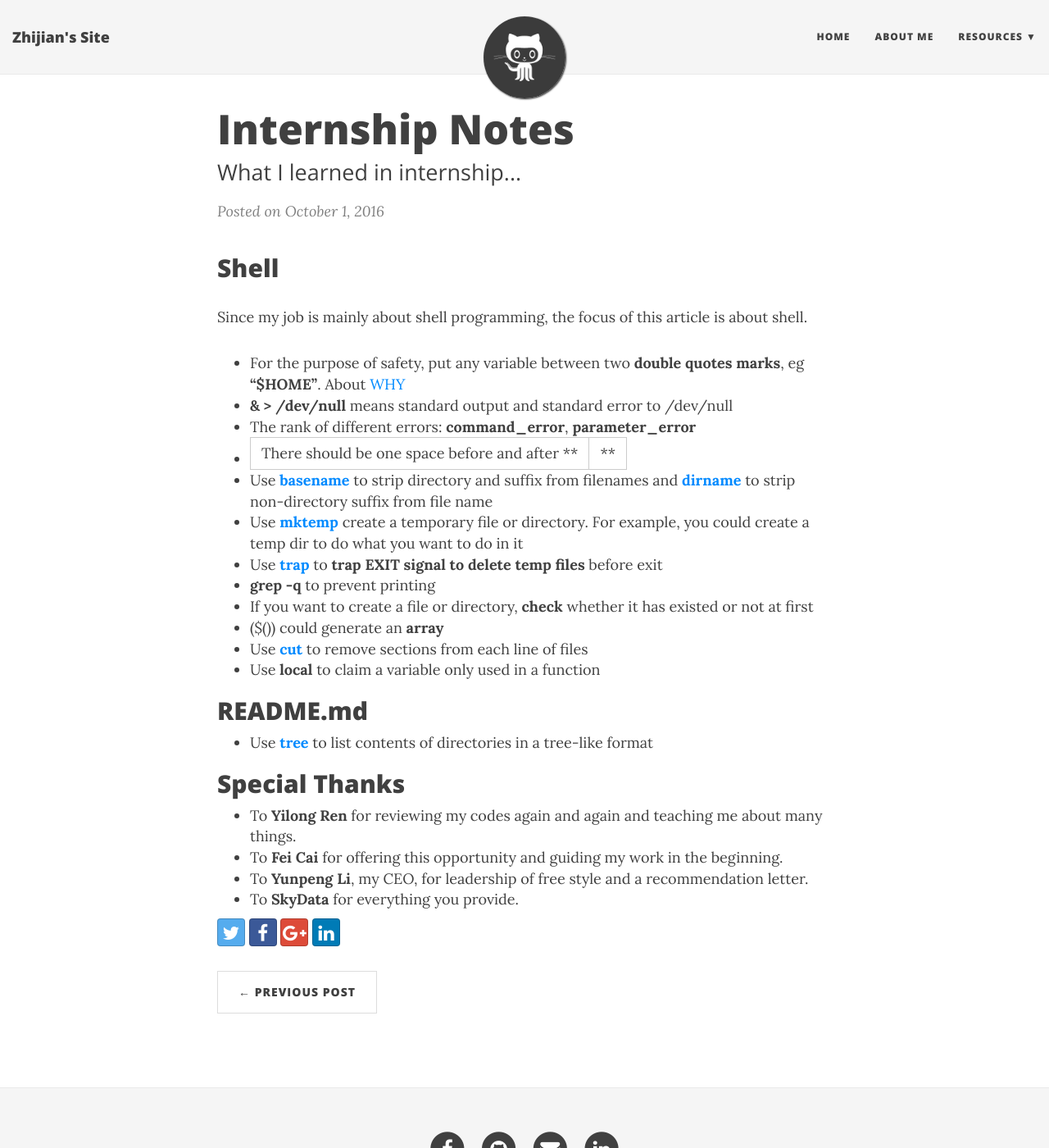
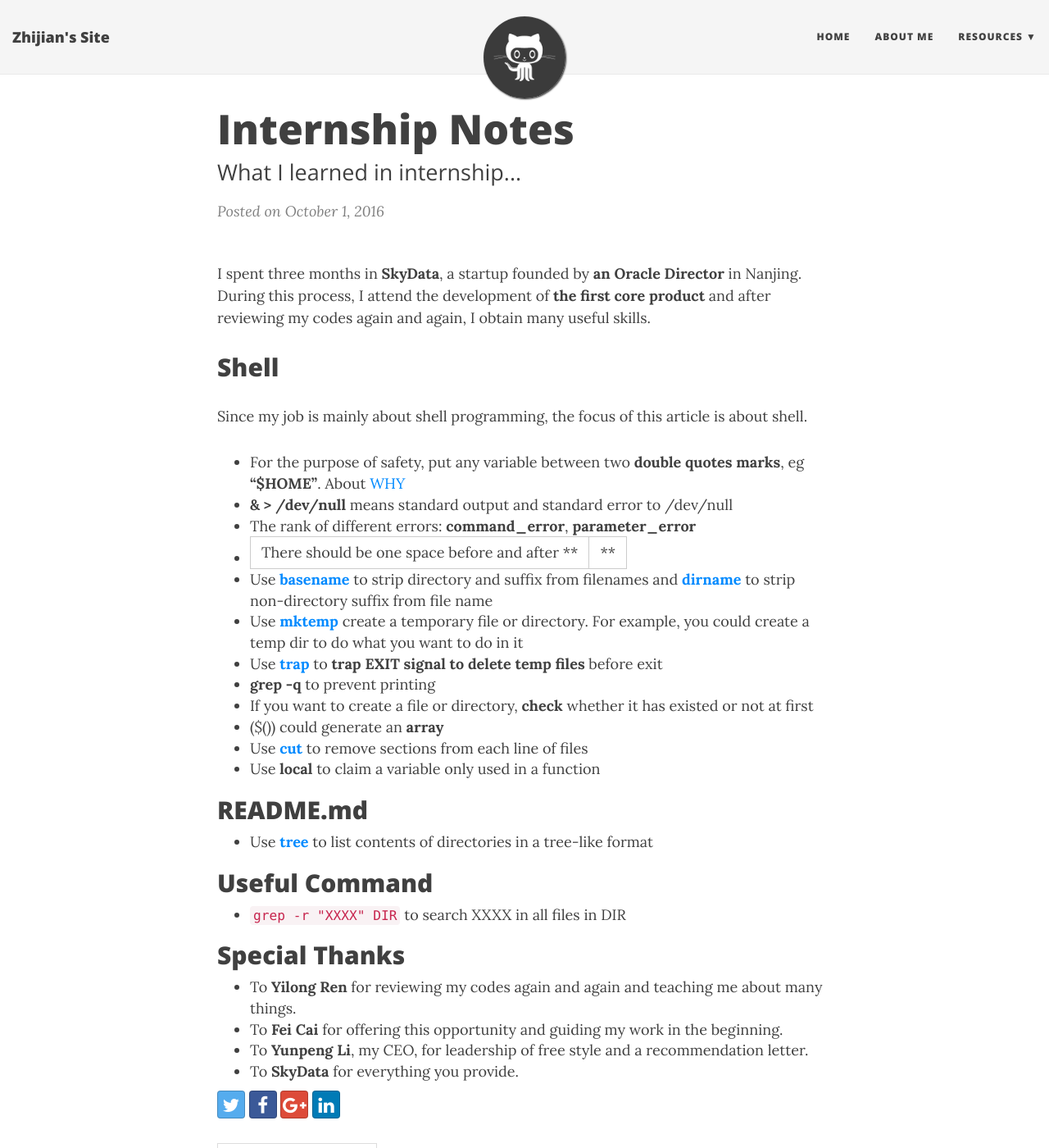
Before and after one commit to softwarelight/ZhijianJiang, a Jekyll site: the page built from _posts/2016-10-01-Internship-Notes.md, in a window 1280 px wide and 1400 px high. Shown: the whole window at 82% size. Built offline with Jekyll 4.4.1, drawn with Linux system fonts in a browser that asks for light colours; nearby versions of some CDN libraries; comment, search, counter and statistics services are not loaded.

Commit message:
Update 2016-10-01-Internship-Notes.md

```diff
--- a/_posts/2016-10-01-Internship-Notes.md
+++ b/_posts/2016-10-01-Internship-Notes.md
@@ -3,6 +3,8 @@ layout: post
 title: Internship Notes
 subtitle: What I learned in internship...
 ---
+I spent three months in **SkyData**, a startup founded by **an Oracle Director** in Nanjing. During this process, I attend the development of **the first core product** and after reviewing my codes again and again, I obtain many useful skills.
+
 ## Shell
 Since my job is mainly about shell programming, the focus of this article is about shell.
 
@@ -22,6 +24,9 @@ Since my job is mainly about shell programming, the focus of this article is abo
 ## README.md
 * Use [**tree**](https://linux.die.net/man/1/tree) to list contents of directories in a tree-like format
 
+## Useful Command
+* `grep -r "XXXX" DIR` to search XXXX in all files in DIR
+
 ## Special Thanks
 * To **Yilong Ren** for reviewing my codes again and again and teaching me about many things.
 * To **Fei Cai** for offering this opportunity and guiding my work in the beginning.
```
